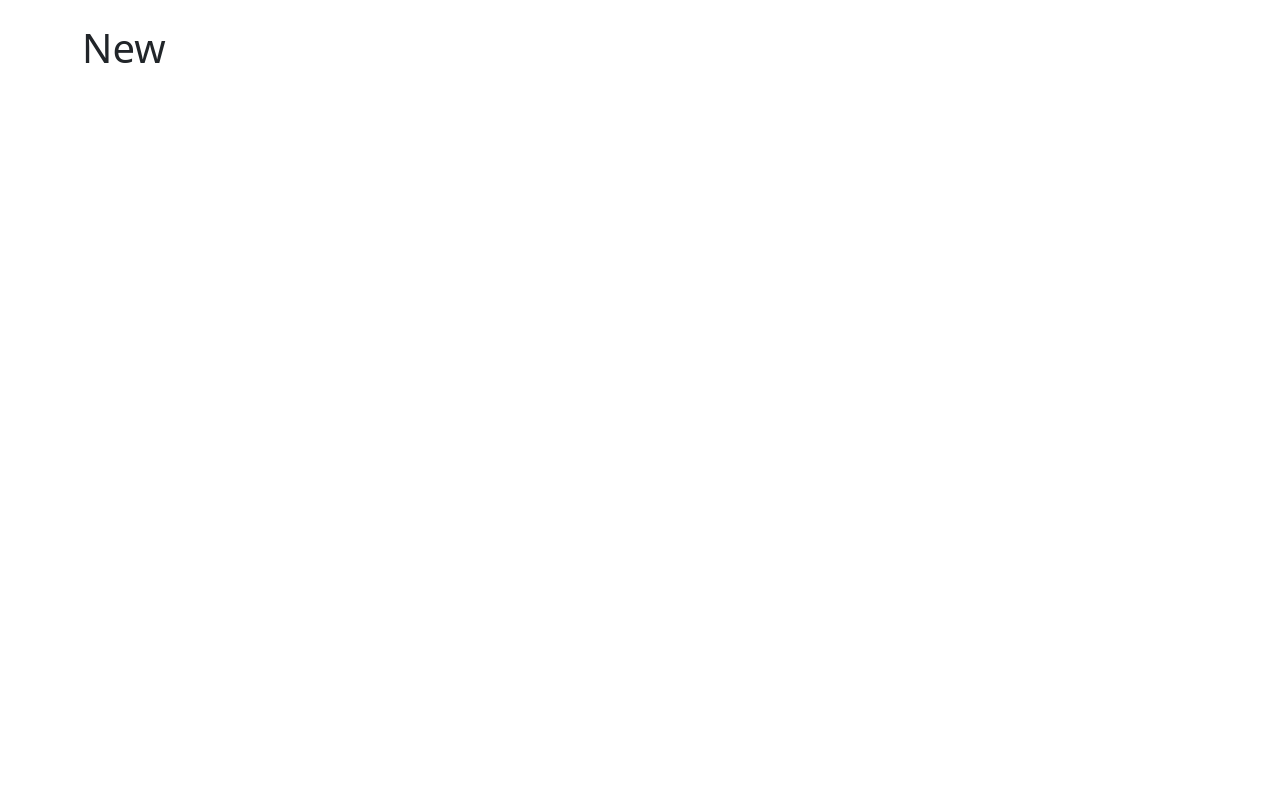
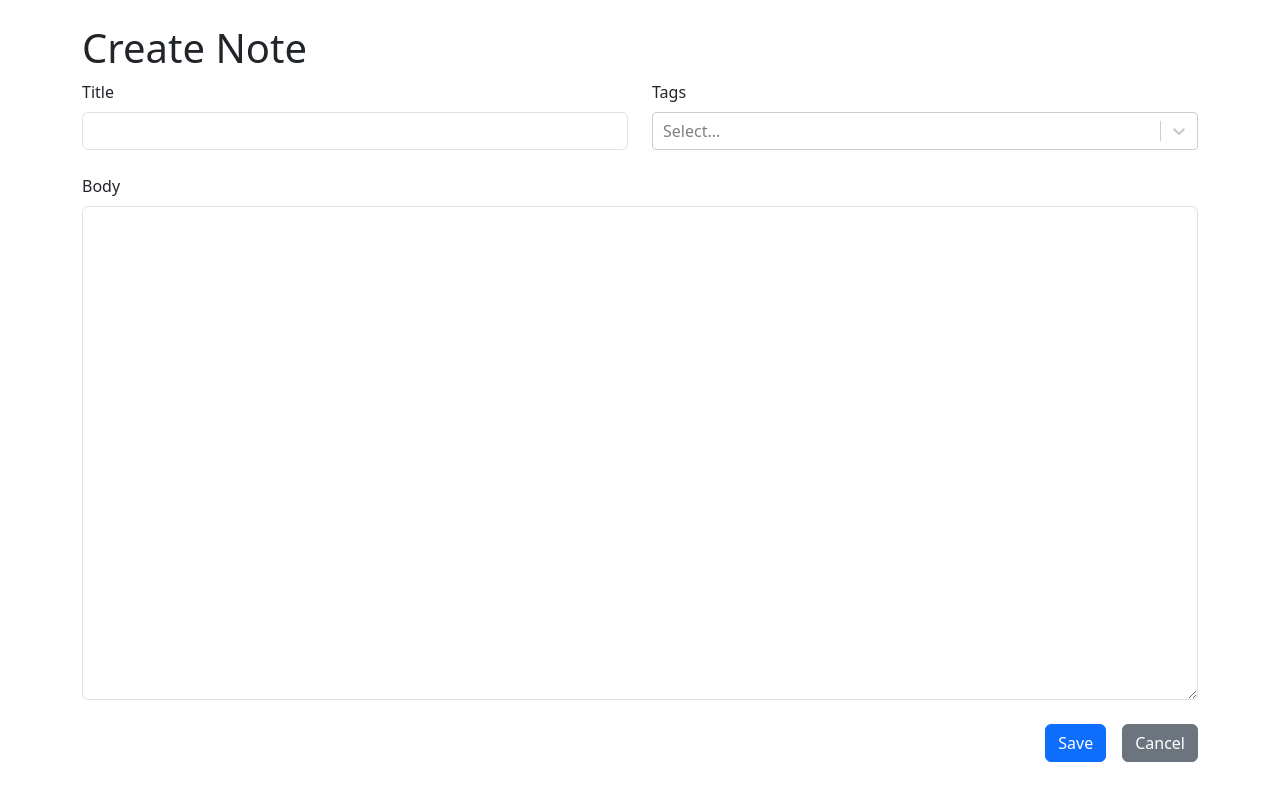
Before and after one commit to HUZ41FA/AdvancedNotes, a React (Vite) app: page /new in a window 1280 px wide. Built offline with nearby package versions, Linux system fonts and the light colour scheme.

Commit message:
Added Custom Hook and Create note logic

```diff
--- a/package.json
+++ b/package.json
@@ -14,11 +14,14 @@
     "react": "^18.2.0",
     "react-bootstrap": "^2.8.0",
     "react-dom": "^18.2.0",
-    "react-router-dom": "^6.14.1"
+    "react-router-dom": "^6.14.1",
+    "react-select": "^5.7.4",
+    "uuid": "^9.0.0"
   },
   "devDependencies": {
     "@types/react": "^18.2.14",
     "@types/react-dom": "^18.2.6",
+    "@types/uuid": "^9.0.2",
     "@typescript-eslint/eslint-plugin": "^5.61.0",
     "@typescript-eslint/parser": "^5.61.0",
     "@vitejs/plugin-react": "^4.0.1",
--- a/src/App.tsx
+++ b/src/App.tsx
@@ -1,16 +1,69 @@
-import "bootstrap/dist/css/bootstrap.min.css"
-import { Container } from "react-bootstrap"
-import {Routes, Route, Navigate} from 'react-router-dom'
-import NewNote from './components/NewNote'
+import "bootstrap/dist/css/bootstrap.min.css";
+import { Container } from "react-bootstrap";
+import {Routes, Route, Navigate} from 'react-router-dom';
+import NewNote from './components/NewNote';
+import { useLocalStorageHook } from "./customHooks/useLocalStorageHook";
+import { useMemo } from "react";
+import {v4 as uudiv4} from 'uuid';
+
+
+
+export type Note = {
+  id : string,
+  title : string,
+  markdown : string,
+  tags : Tag[]
+}
+
+export type NoteData = {
+  title : string,
+  markdown : string,
+  tags : Tag[]
+}
+
+export type Tag = {
+  id : string,
+  name : string
+}
+
+
+export type RawNote = {
+  id : string
+} & RawNoteData
+
+export type RawNoteData = {
+  title : string,
+  markdown : string,
+  tagIds : string[]
+}
+
 
 function App() {
+  const [notes, setNotes] = useLocalStorageHook<RawNote[]>('NOTES', [])
+  const [tags, setTags] = useLocalStorageHook<Tag[]>('TAGS', [])
+
+  const notesWithTags = useMemo(()=>{
+    return notes.map(note => {
+      return {...note, tags : tags.filter(tag => note.tagIds.includes(tag.id))}
+    })
+  }, [notes, tags])
+
+  function onCreateNote({tags, ...data}: NoteData){
+    setNotes(prevNotes => {
+      return [...prevNotes, {...data, id : uudiv4(), tagIds : tags.map(tag=>tag.id)
+        }
+      ]
+    })
+  }
+
+
   return (
     <Container className="my-4">
       <Routes>
           <Route path="/" element={<h1>Home</h1>}/>
-          <Route path="/new" element={<h1>New</h1>}/>
+          <Route path="/new" element={<NewNote onSubmit={onCreateNote} setTagInLocalStorage={setTags} availableTags={tags}/>}/>
           <Route path="/:id">
-            <Route index element={<NewNote />} />
+            <Route index element={<h1>View Note</h1>} />
             <Route path="edit" element={<h1>Edit Note</h1>} />
           </Route>
           <Route path="*" element={<Navigate to="/"/>}/>
--- a/src/components/NewNote.tsx
+++ b/src/components/NewNote.tsx
@@ -1,10 +1,12 @@
-import NoteForm from "./NoteForm"
+import { NoteData } from "../App";
+import NoteForm, { NoteFormProps } from "./NoteForm"
 
-const NewNote = () => {
+const NewNote = ({onSubmit, setTagInLocalStorage, availableTags}: NoteFormProps) => {
+    document.title = "Create a new note";
     return (
         <>
-            <h1>New Note</h1>
-            <NoteForm />
+            <h1>Create Note</h1>
+            <NoteForm onSubmit={onSubmit} setTagInLocalStorage={setTagInLocalStorage} availableTags={availableTags}/>
         </>
     )
 }
--- a/src/components/NoteForm.tsx
+++ b/src/components/NoteForm.tsx
@@ -1,18 +1,100 @@
-import { Form, Stack, Row, Col } from "react-bootstrap";
+import { Form, Stack, Row, Col, Button } from "react-bootstrap";
+import { Link } from "react-router-dom";
+import CreateableReactSelect from 'react-select/creatable';
+import {Dispatch, FormEvent, useRef, useState} from 'react';
+import { NoteData, Tag } from "../App";
+import {v4 as uudiv4} from 'uuid';
 
-const NoteForm = () => {
+export type NoteFormProps = {
+    onSubmit : (data: NoteData) => void,
+    setTagInLocalStorage : Dispatch<React.SetStateAction<Tag[]>>,
+    availableTags : Tag[]
+}
+
+const NoteForm = (props: NoteFormProps) => {
+    const [selectedTags, setSelectedTags] = useState<Tag[]>([])
+    const titleRef = useRef<HTMLInputElement>(null);
+    const markdownRef = useRef<HTMLTextAreaElement>(null);
+
+    console.log(selectedTags)
+
+    const handleSubmit = (event : FormEvent) => {
+        event.preventDefault();
+        props.onSubmit({
+            title: titleRef.current!.value,
+            markdown : markdownRef.current!.value,
+            tags : selectedTags
+        })
+    }
+
+    function onAddNewTag(tag : Tag){
+        props.setTagInLocalStorage(prevTags => {
+            return [...prevTags, tag]
+        })
+    }
+
     return (
         <>
-            <Form>
+            <Form onSubmit={handleSubmit}>
                 <Stack gap={4}>
                     <Row>
                         <Col>
                             <Form.Group controlId="title">
                                 <Form.Label>Title</Form.Label>
-                                <Form.Control required/>
+                                <Form.Control ref={titleRef} required/>
+                            </Form.Group>
+                        </Col>
+                        <Col>
+                            <Form.Group controlId="tags">
+                                    <Form.Label>Tags</Form.Label>
+                                    <CreateableReactSelect
+
+                                    value = {selectedTags.map(tag =>{
+                                        return {label: tag.name, value:tag.id}
+                                        })}
+
+                                    onCreateOption = {label => {
+                                            const newTag = {id: uudiv4(), name: label}
+                                            onAddNewTag(newTag);
+                                            setSelectedTags(prevTags => {
+                                                return {
+                                                    ...prevTags,
+                                                    newTag
+                                                }
+                                            })
+                                        }
+                                    }
+
+                                    options = {props.availableTags.map((tag)=>{
+                                        return {label : tag.name, value : tag.id}
+                                        })
+                                    }
+
+                                    onChange={tags => {
+                                        setSelectedTags(
+                                            tags.map(tag => {
+                                                return {name : tag.label, id: tag.value}
+                                                })
+                                            )
+                                        }
+                                    }
+
+                                    isMulti />
                             </Form.Group>
                         </Col>
                     </Row>
+                    <Row>
+                        <Form.Group controlId="markdown">
+                            <Form.Label>Body</Form.Label>
+                            <Form.Control ref={markdownRef} as="textarea" rows={20}></Form.Control>
+                        </Form.Group>
+                    </Row>
+                    <Stack direction="horizontal" gap={3} className="justify-content-end">
+                        <Button type="submit" variant="primary">Save</Button>
+                        <Link to="..">
+                            <Button type="button" variant="secondary">Cancel</Button>
+                        </Link>
+                    </Stack>
                 </Stack>
             </Form>
         </>
--- /dev/null
+++ b/src/customHooks/useLocalStorageHook.ts
@@ -0,0 +1,23 @@
+import { useEffect, useState } from "react";
+
+export function useLocalStorageHook<T>(key : string, initialValue : T | (() => T)){
+    const [value, setValue] = useState<T>(()=>{
+
+        let jsonValue = localStorage.getItem(key);
+        if(jsonValue === null){
+            if(typeof initialValue === "function"){
+                (initialValue as () => T)();
+            }else{
+                return initialValue;
+            }
+        }else{
+            return JSON.parse(jsonValue);
+        }
+    })
+
+    useEffect(()=>{
+        localStorage.setItem(key, JSON.stringify(value))
+    }, [value, key])
+
+    return [value, setValue] as [T, typeof setValue];
+}
--- a/src/main.tsx
+++ b/src/main.tsx
@@ -2,6 +2,25 @@ import React from 'react'
 import ReactDOM from 'react-dom/client'
 import App from './App.tsx'
 import { BrowserRouter } from 'react-router-dom'
+
+export type Note = {
+  id : string,
+  title : string,
+  markdown : string,
+  tags : Tag[]
+}
+
+export type NoteData = {
+  title : string,
+  markdown : string,
+  tags : Tag[]
+}
+
+export type Tag = {
+  id : string,
+  name : string
+}
+
 
 ReactDOM.createRoot(document.getElementById('root')!).render(
   <React.StrictMode>
```
Also changed, not shown: 1 other file (tests, documents, lock files or other folders).
